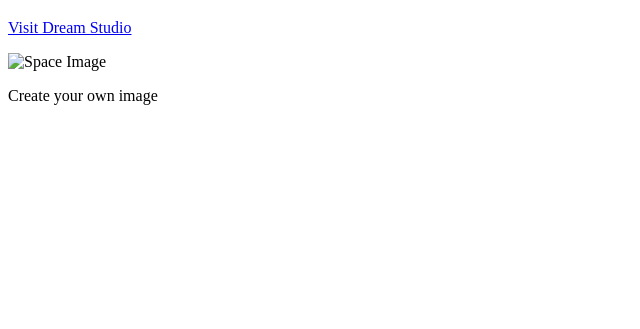
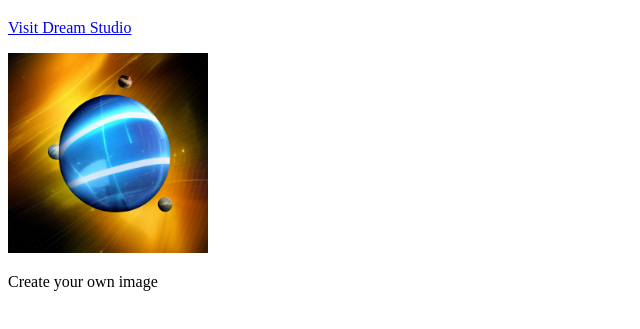
Before and after one commit to MaryOdu/JavaScriptGames, a plain HTML site: page sample_project/public/index.html in a window 1280 px wide. Shown: the part 61-390 px from the top of the page, without its empty margins (0-640 px from the left). Drawn offline with Linux system fonts and the light colour scheme.

Commit message:
hello world

```diff
--- a/sample_project/public/index.html
+++ b/sample_project/public/index.html
@@ -9,7 +9,7 @@
 
         <p><a href="https://beta.dreamstudio.ai/"> Visit Dream Studio </a></p>
 
-        <img src="images/space.png" alt="Space Image" style="width:200px; height:200px;">
+        <img src="/sample_project/public/assets/space.png" alt="Space Image" style="width:200px; height:200px;">
 
 
         <p>Create your own image</p>
```
Also changed, not shown: sample_project/public/assets/space.png (added).
